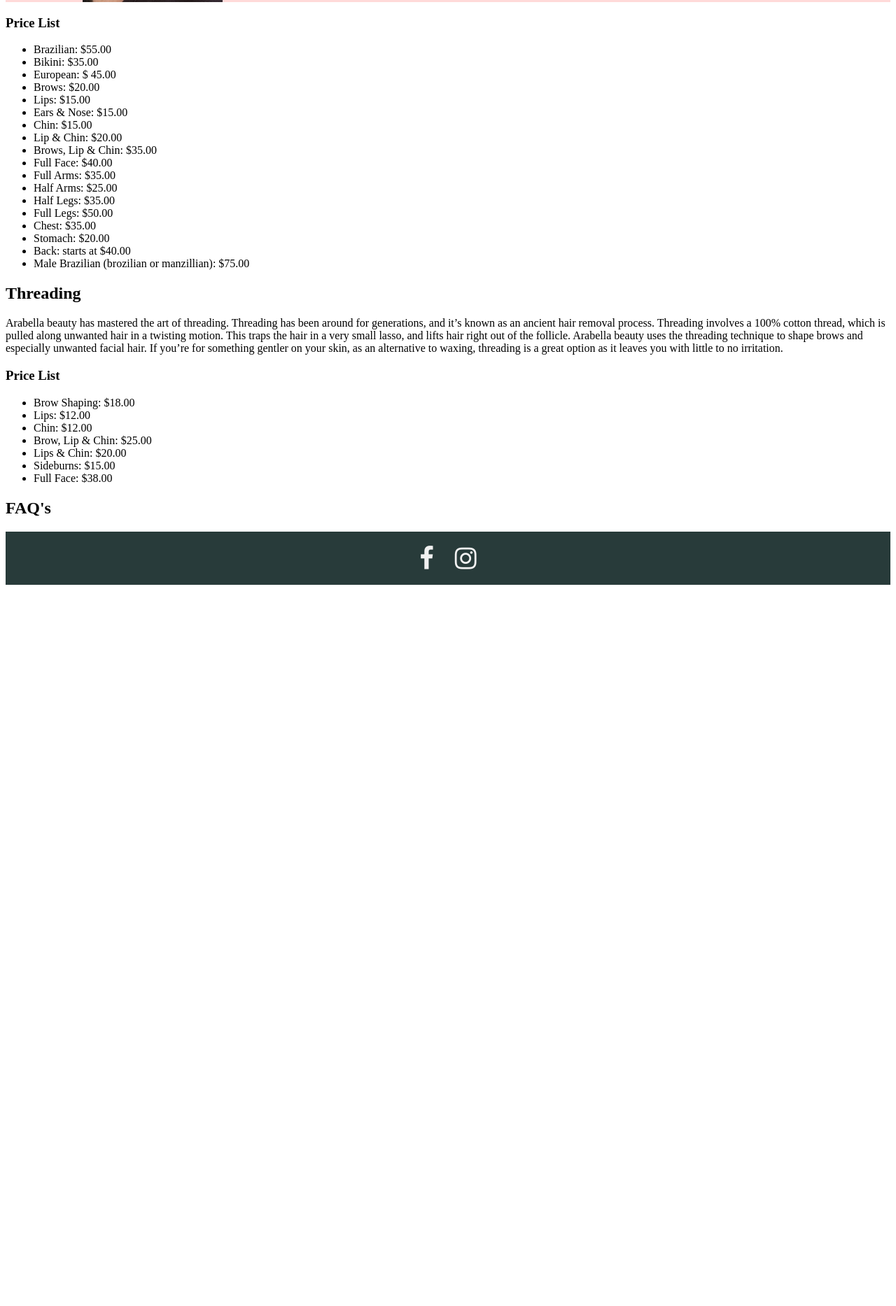
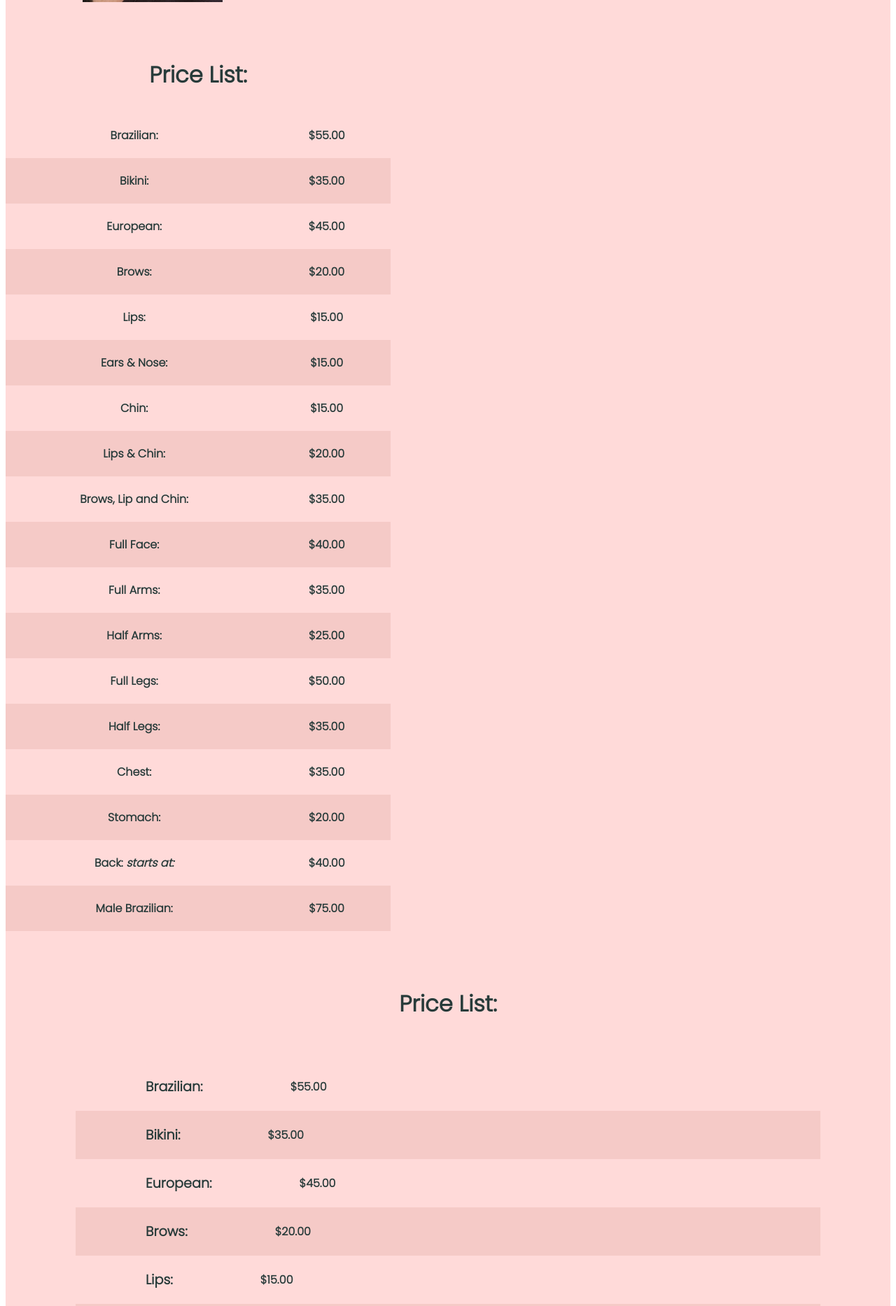
Before and after one commit to nic-dgl103-f21-dlu/websiteproject-dayswithCelina, a plain HTML site: page service1-2.html in a window 1280 px wide. Shown: the part 699-2566 px from the top of the page at 70% size. Before the commit the page ends 1543 px from the top, so only its background shows below. Drawn offline with Linux system fonts and the light colour scheme.

Commit message:
price list
price list table

```diff
--- a/service1-2.html
+++ b/service1-2.html
@@ -25,7 +25,7 @@
     <div class="navlinks"><a href="https://www.vagaro.com/us02/jackiebaulcomb">BOOK NOW</a></div><!--Button links to booking site-->
   </nav>
 
-<main>
+<main class="src">
   <div class="featureimage5">
     <h1 class="compquote5">Waxing & Threading</h1><!--Company quote-->
   </div>
@@ -38,27 +38,160 @@
       <img src="images/wax.jpg" alt="Wax treatment" width="200" height="280">
     </aside>
   </div>
-        <h3>Price List</h3>
-          <ul>
-            <li>Brazilian: $55.00</li>
-            <li>Bikini: $35.00</li>
-            <li>European: $ 45.00</li>
-            <li>Brows: $20.00</li>
-            <li>Lips: $15.00</li>
-            <li>Ears & Nose: $15.00</li>
-            <li>Chin: $15.00</li>
-            <li>Lip & Chin: $20.00</li>
-            <li>Brows, Lip & Chin: $35.00</li>
-            <li>Full Face: $40.00</li>
-            <li>Full Arms: $35.00</li>
-            <li>Half Arms: $25.00</li>
-            <li>Half Legs: $35.00</li>
-            <li>Full Legs: $50.00</li>
-            <li>Chest: $35.00</li>
-            <li>Stomach: $20.00</li>
-            <li>Back: starts at $40.00</li>
-            <li>Male Brazilian (brozilian or manzillian): $75.00</li>
-          </ul>
+  <table><!--Used Table for salon hours-->
+    <caption> Price List: </caption>
+    <tbody>
+      <tr>
+        <td>Brazilian:</td>
+        <td>$55.00</td>
+      </tr>
+      <tr>
+        <td>Bikini:</td>
+        <td>$35.00</td>
+      </tr>
+      <tr>
+        <td>European:</td>
+        <td>$45.00</td>
+       </tr>
+       <tr>
+        <td>Brows:</td>
+        <td>$20.00</td>
+      </tr>
+      <tr>
+        <td>Lips:</td>
+        <td>$15.00</td>
+      </tr>
+      <tr>
+        <td>Ears & Nose:</td>
+        <td>$15.00</td>
+      </tr>
+       <tr>
+        <td>Chin:</td>
+        <td>$15.00</td>
+      </tr>
+      <tr>
+        <td>Lips & Chin:</td>
+        <td>$20.00</td>
+      </tr>
+      <tr>
+        <td>Brows, Lip and Chin:</td>
+        <td>$35.00</td>
+      </tr>
+      <tr>
+        <td>Full Face:</td>
+        <td>$40.00</td>
+      </tr>
+      <tr>
+        <td>Full Arms:</td>
+        <td>$35.00</td>
+      </tr>
+      <tr>
+        <td>Half Arms:</td>
+        <td>$25.00</td>
+      </tr>
+      <tr>
+        <td>Full Legs:</td>
+        <td>$50.00</td>
+      </tr>
+      <tr>
+        <td>Half Legs:</td>
+        <td>$35.00</td>
+      </tr>
+      <tr>
+        <td>Chest:</td>
+        <td>$35.00</td>
+      </tr>
+      <tr>
+        <td>Stomach:</td>
+        <td>$20.00</td>
+      </tr>
+      <tr>
+        <td>Back: <i>starts at:</i></td>
+        <td>$40.00</td>
+      </tr>
+      <tr>
+        <td>Male Brazilian:</td>
+        <td>$75.00</td>
+      </tr>
+    </tbody>
+   </table>
+    <table class="wax-pl"><!--Used Table for price list-->
+      <caption> Price List: </caption>
+      <tbody class="wax-table">
+        <tr class="wax-row">
+          <td class="wax-data">Brazilian:</td>
+          <td class="wax-price">$55.00</td>
+        </tr>
+        <tr class="wax-row">
+          <td class="wax-data">Bikini:</td>
+          <td class="wax-price">$35.00</td>
+        </tr>
+        <tr class="wax-row">
+          <td class="wax-data">European:</td>
+          <td class="wax-price">$45.00</td>
+        </tr>
+        <tr class="wax-row">
+          <td class="wax-data">Brows:</td>
+          <td class="wax-price">$20.00</td>
+        </tr>
+        <tr class="wax-row">
+          <td class="wax-data">Lips:</td>
+          <td class="wax-price">$15.00</td>
+         </tr>
+         <tr class="wax-row">
+          <td class="wax-data">Ears & Nose:</td>
+          <td class="wax-price">$15.00</td>
+         </tr>
+         <tr class="wax-row">
+          <td class="wax-data">Chin:</td>
+          <td class="wax-price">$15.00</td>
+        </tr>
+        <tr class="wax-row">
+          <td class="wax-data">Lip & Chin:</td>
+          <td class="wax-price">$20.00</td>
+        </tr>
+        <tr class="wax-row">
+          <td class="wax-data">Brows, Lip & Chin:</td>
+          <td class="wax-price">$35.00</td>
+        </tr>
+        <tr class="wax-row">
+          <td class="wax-data">Full Face:</td>
+          <td class="wax-price">$40.00</td>
+        </tr>
+        <tr class="wax-row">
+          <td class="wax-data">Full Arms:</td>
+          <td class="wax-price">$35.00</td>
+        </tr>
+        <tr class="wax-row">
+          <td class="wax-data">Half Arms:</td>
+          <td class="wax-price">$25.00</td>
+        </tr>
+         <tr class="wax-row">
+          <td class="wax-data">Full Legs:</td>
+          <td class="wax-price">$50.00</td>
+        </tr>
+        <tr class="wax-row">
+          <td class="wax-data">Half Legs:</td>
+          <td class="wax-price">$35.00</td>
+        </tr>
+        <tr class="wax-row">
+          <td class="wax-data">Chest:</td>
+          <td class="wax-price">$35.00</td>
+        </tr>
+        <tr class="wax-row">
+          <td class="wax-data">Stomach:</td>
+          <td class="wax-price">$20.00</td>
+        </tr>
+        <tr class="wax-row">
+          <td class="wax-data">Back: <i>Starts at</i></td>
+          <td class="wax-price">$40.00</td>
+        </tr>
+        <tr class="wax-row">
+          <td class="wax-data">Male Brazilian:</td>
+          <td class="wax-price">$75.00</td>
+        </tr>
+      </tbody>
+     </table>
     <h2>Threading</h2>
       <p>Arabella beauty has mastered the art of threading.  Threading has been around for generations, and it’s known as an ancient hair removal process.  Threading involves a 100% cotton thread, which is pulled along unwanted hair in a twisting motion.  This traps the hair in a very small lasso, and lifts hair right out of the follicle. Arabella beauty uses the threading technique to shape brows and especially unwanted facial hair.  If you’re for something gentler on your skin, as an alternative to waxing, threading is a great option as it leaves you with little to no irritation.</p>
         <h3>Price List</h3>
--- a/style.css
+++ b/style.css
@@ -749,6 +749,11 @@ input,
   margin-top: 0;
   margin-bottom: 0.5em;
 }
+.src{
+  font-family: 'Poppins', sans-serif;
+  color: #283b3a;
+  background-color: #ffdad9;
+}
 .serv1{
   display: flex;
   flex-direction: row-reverse;
@@ -777,6 +782,48 @@ input,
   background-color: #ffdad9;
   padding-top:50px;
   padding-left: 50px;
+}
+.wax-pl{
+  display: flex;
+  flex-direction: column;
+  justify-content: center;
+  background-color: #ffdad9;
+  color: #283b3a;
+  font-family: 'poppins', sans-serif;
+  width: 100%;
+  border-collapse: collapse;
+  margin: 0 0;
+}
+.wax-table{
+  display: flex;
+  flex-direction: column;
+  justify-content: center;
+  text-align: center;
+  margin: 30px 100px;
+}
+table caption{
+  font-size: 2rem;
+  font-weight: bold;
+  text-align: center;
+  padding: 80px 0px 30px;
+}
+.wax-row{
+  text-align: center;
+  align-content: center;
+}
+.wax-data{
+  margin:50px 0;
+  padding:20px 100px 20px 100px;
+  text-align: center;
+  font-size: 1.2rem;
+  font-weight: bold;
+  font-family: 'poppins', sans-serif ;
+}
+.wax-price{
+margin: 0 50px 0 0;
+}
+tr:nth-child(even) {
+  background-color: #f5cac7;
 }
 /*END of SERVICES 1-1*/
 /*START OF SERVICES 3-5*/
```
